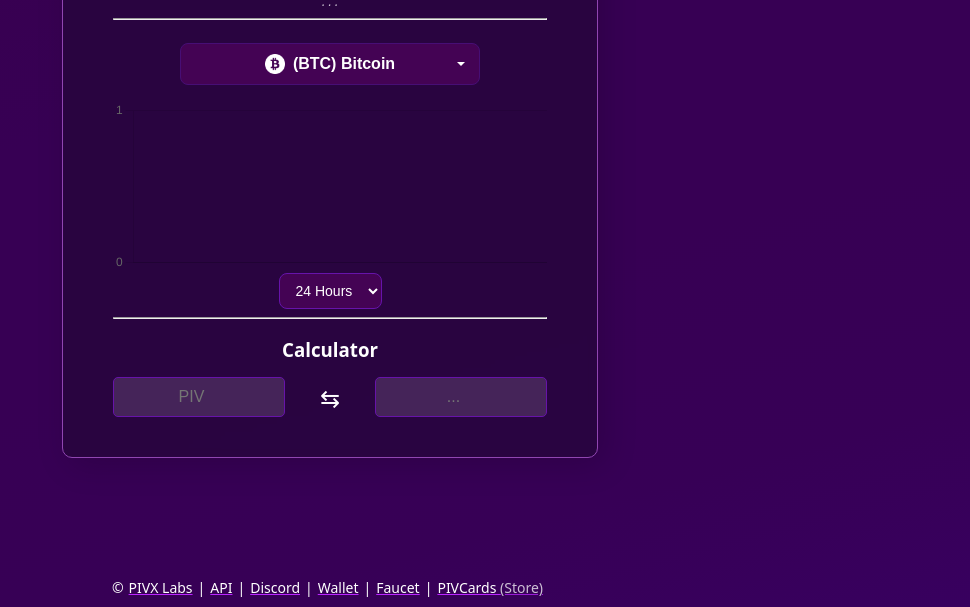
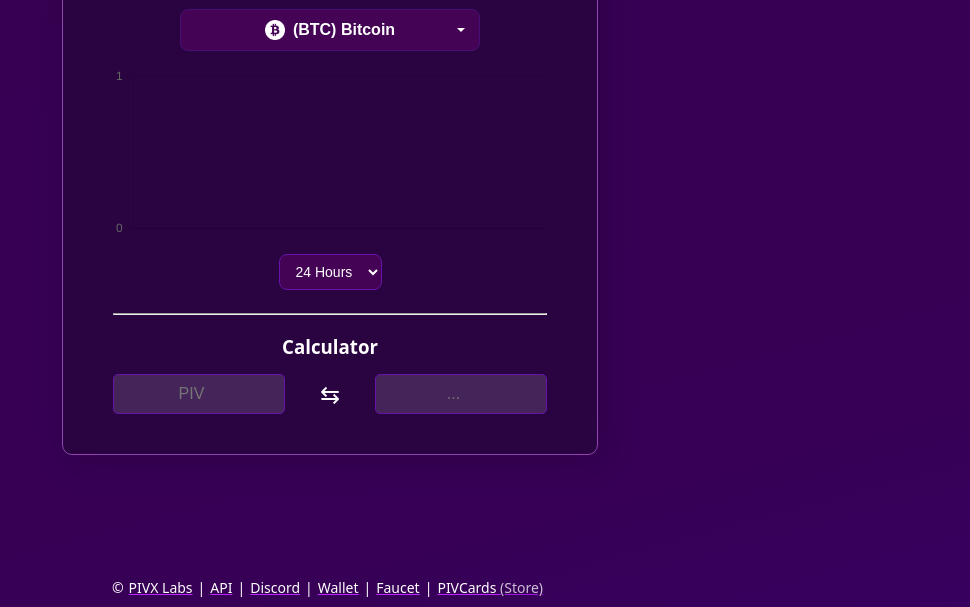
Before and after one commit to PIVX-Labs/Oracle, a website: page public/index.html in a window 1280 px wide. Shown: the part 193-800 px from the top of the page, without its empty margins (310-1280 px from the left). Drawn offline with Linux system fonts and the light colour scheme; no server answers.

Commit message:
Further frontend simplifying

```diff
--- a/public/index.html
+++ b/public/index.html
@@ -31,9 +31,7 @@
             <div class="price-box" id="price" style="color: #ce1ce8; font-size: 32px; background-color: rgba(106, 13, 145, 0.5); padding: 10px; border-radius: 5px; font-weight: bold;">
                 ...
             </div>
-            <i class="timestamp" id="price-updated" style="color: #FFFFFF;">...</i>
         </div>
-        <hr>
 
         <div>
             <div class="custom-dropdown">
@@ -52,7 +50,7 @@
 
         <!-- Time Scale Selector -->
         <div class="time-scale-selector">
-            <select id="time-scale" onchange="uiChangeTimeScale(this)" style="border: 1px solid #6713aa;border-radius: 8px;background: rgba(128, 0, 128, 0.3);color: white;"">
+            <select id="time-scale" onchange="uiChangeTimeScale(this)" style="border: 1px solid #6713aa;border-radius: 8px;background: rgba(128, 0, 128, 0.3);color: white;margin: 15px;">
                 <option value="86400">24 Hours</option>
                 <option value="604800">7 Days</option>
                 <option value="2592000">30 Days</option>
--- a/public/js/prices.js
+++ b/public/js/prices.js
@@ -4,7 +4,6 @@
 const domDropdownBtn = document.querySelector('.dropdown-btn');
 const domDropdownSearch = document.getElementById('dropdown-search');
 const domPrice = document.getElementById('price');
-const domTimestamp = document.getElementById('price-updated');
 /** @type {HTMLCanvasElement} */
 const domPriceChart = document.getElementById('price-chart');
 const domTimeScale = document.getElementById('time-scale');
@@ -77,7 +76,6 @@
     // Update the Price UI
     const cCurrency = getCurrency(strSelectedCurrency);
     domPrice.innerText = `${cCurrency.value} ${cCurrency.currency.toUpperCase()}`;
-    domTimestamp.innerText = `Last updated at ${fromEpochToDate(cCurrency.last_updated)}`;
 
     // Update the calculator "Currency" placeholder
     domCurInput.placeholder = cCurrency.currency.toUpperCase();
```
